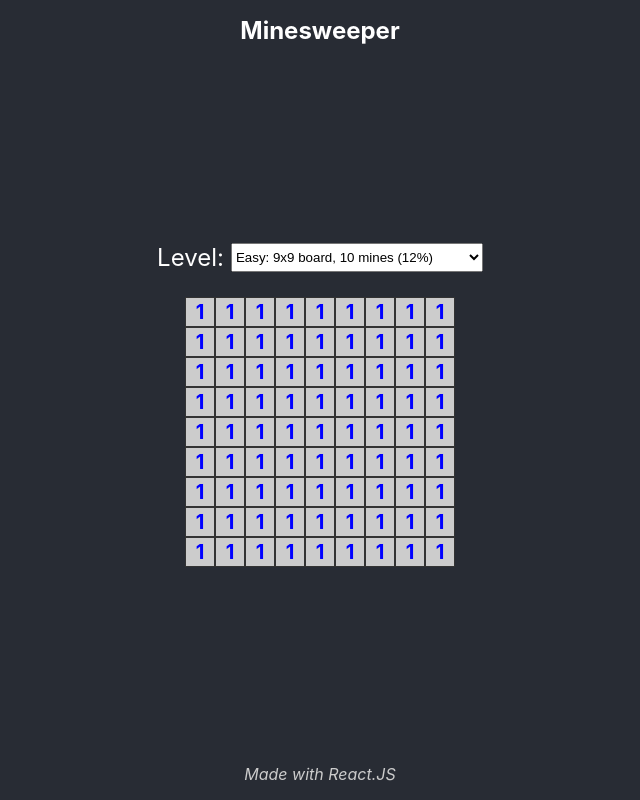
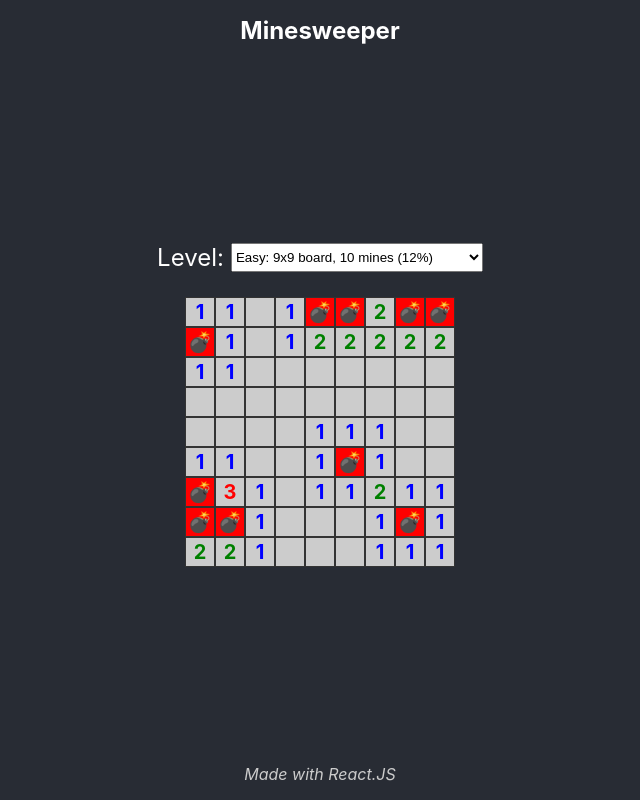
Before and after one commit to PeterGuntermann/minesweeper, a React (Create React App) app: page / in a window 1280 px wide. Shown: the whole page, without its empty margins (320-960 px from the left). Built offline with nearby package versions, Linux system fonts and the light colour scheme.

Commit message:
Use the new `Board` class to display the fields

```diff
--- a/src/components/Field.tsx
+++ b/src/components/Field.tsx
@@ -6,7 +6,6 @@ import { UntouchedField } from './UntouchedField';
 import { FieldModel } from '../types/field.interface';
 
 interface FieldProps {
-    neighborCount: number;
     fieldModel: FieldModel;
 }
 
@@ -25,13 +24,15 @@ export class Field extends React.Component<FieldProps, FieldState> {
 
     render() {
         const { isRevealed } = this.state;
-        const { neighborCount, fieldModel } = this.props;
+        const { fieldModel } = this.props;
 
         if (isRevealed) {
             return fieldModel.hasMine ? (
                 <MineField />
             ) : (
-                <RevealedField neighborCount={neighborCount} />
+                <RevealedField
+                    neighborCount={fieldModel.numberOfMineNeighbors}
+                />
             );
         }
 
--- a/src/components/Minesweeper.tsx
+++ b/src/components/Minesweeper.tsx
@@ -4,6 +4,7 @@ import { Field } from './Field';
 import { Position } from '../types/position.interface';
 import { Level } from '../types/level.enum';
 import { FieldModel } from '../types/field.interface';
+import { Board } from './board.class';
 
 interface MinesweeperProps {}
 
@@ -13,6 +14,7 @@ interface MinesweeperState {
     numberOfColumns: number;
     numberOfMines: number;
     fields: FieldModel[];
+    board: Board;
 }
 
 export class Minesweeper extends React.Component<
@@ -27,6 +29,7 @@ export class Minesweeper extends React.Component<
             numberOfColumns: 9,
             numberOfMines: 10,
             fields: Array(9 * 9).fill({}),
+            board: new Board(9, 9, 10),
         };
     }
 
@@ -34,10 +37,11 @@ export class Minesweeper extends React.Component<
         numberOfRows: number,
         numberOfColumns: number,
         numberOfMines: number
-    ) => {
+    ): FieldModel[] => {
         const numberOfFields = numberOfRows * numberOfColumns;
         let fields: FieldModel[] = Array<FieldModel>(numberOfFields).fill({
             hasMine: false,
+            numberOfMineNeighbors: 0,
             position: { x: 0, y: 0 },
         });
 
@@ -87,6 +91,7 @@ export class Minesweeper extends React.Component<
                     numberOfColumns: 9,
                     numberOfMines: 10,
                     fields: this.createNewBoard(9, 9, 10),
+                    board: new Board(9, 9, 10),
                 });
                 break;
             case Level.Medium:
@@ -95,6 +100,7 @@ export class Minesweeper extends React.Component<
                     numberOfColumns: 16,
                     numberOfMines: 40,
                     fields: this.createNewBoard(16, 16, 40),
+                    board: new Board(16, 16, 40),
                 });
                 break;
             case Level.Hard:
@@ -103,6 +109,7 @@ export class Minesweeper extends React.Component<
                     numberOfColumns: 30,
                     numberOfMines: 100,
                     fields: this.createNewBoard(16, 30, 100),
+                    board: new Board(30, 16, 10),
                 });
                 break;
             default:
@@ -115,9 +122,11 @@ export class Minesweeper extends React.Component<
         const boardCssClasses = `board level-${this.state.level}`;
         return (
             <div className={boardCssClasses}>
-                {this.state.fields.map((field: any, index: number) => (
-                    <Field key={index} neighborCount={1} fieldModel={field} />
-                ))}
+                {this.state.board.allFields.map(
+                    (field: FieldModel, index: number) => (
+                        <Field key={index} fieldModel={field} />
+                    )
+                )}
             </div>
         );
     };
--- a/src/components/board.class.ts
+++ b/src/components/board.class.ts
@@ -51,15 +51,14 @@ export class Board {
 
     private initializeBlankFields() {
         for (let i = 0; i < this.numberOfFields; i++) {
-            this.fields.push(<FieldModel>{
+            this.fields.push({
                 hasMine: false,
-                isRevealed: true,
                 position: {
                     x: i % this.numberOfColumns,
                     y: Math.floor(i / this.numberOfColumns),
                 },
                 numberOfMineNeighbors: 0,
-            });
+            } as FieldModel);
         }
     }
 
```
